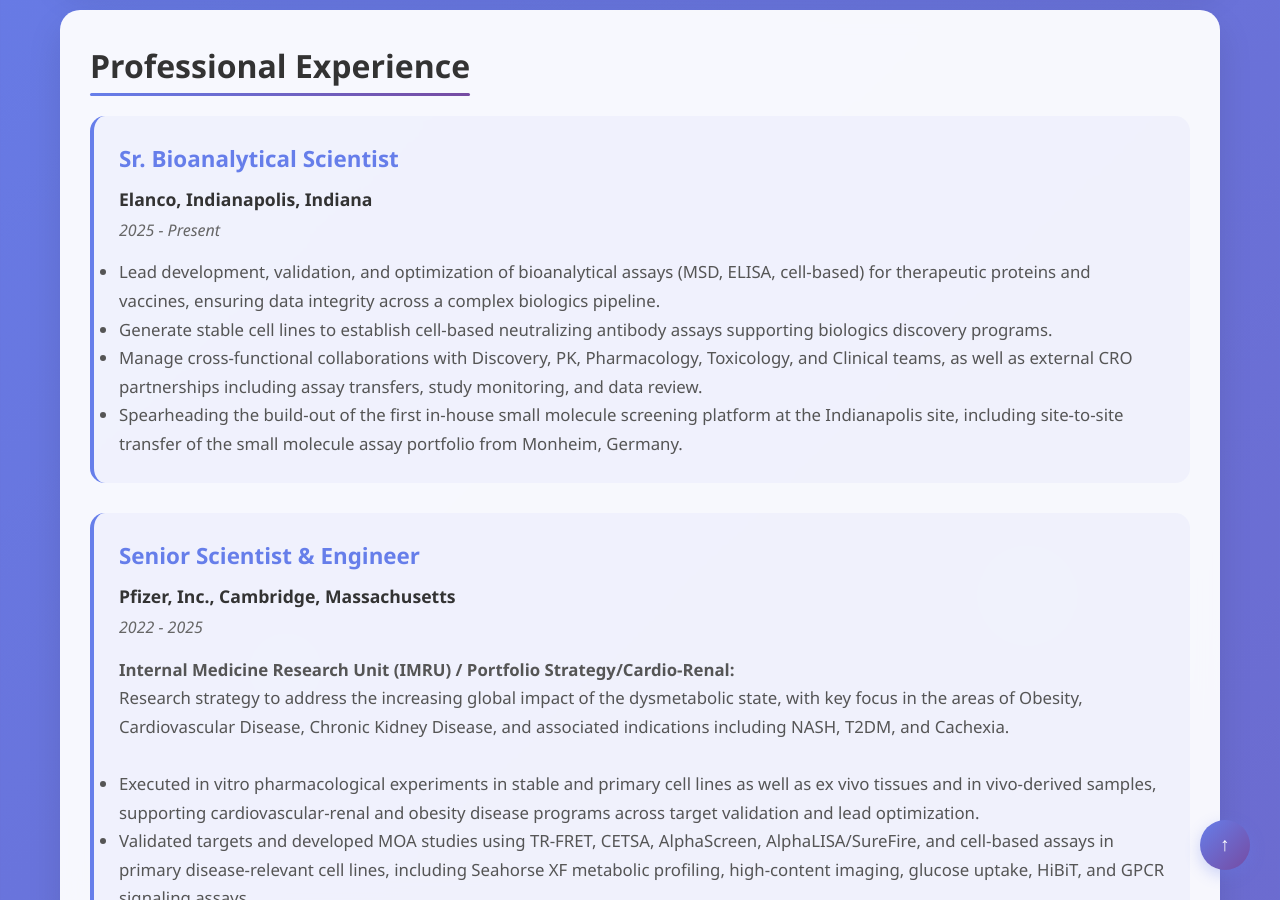
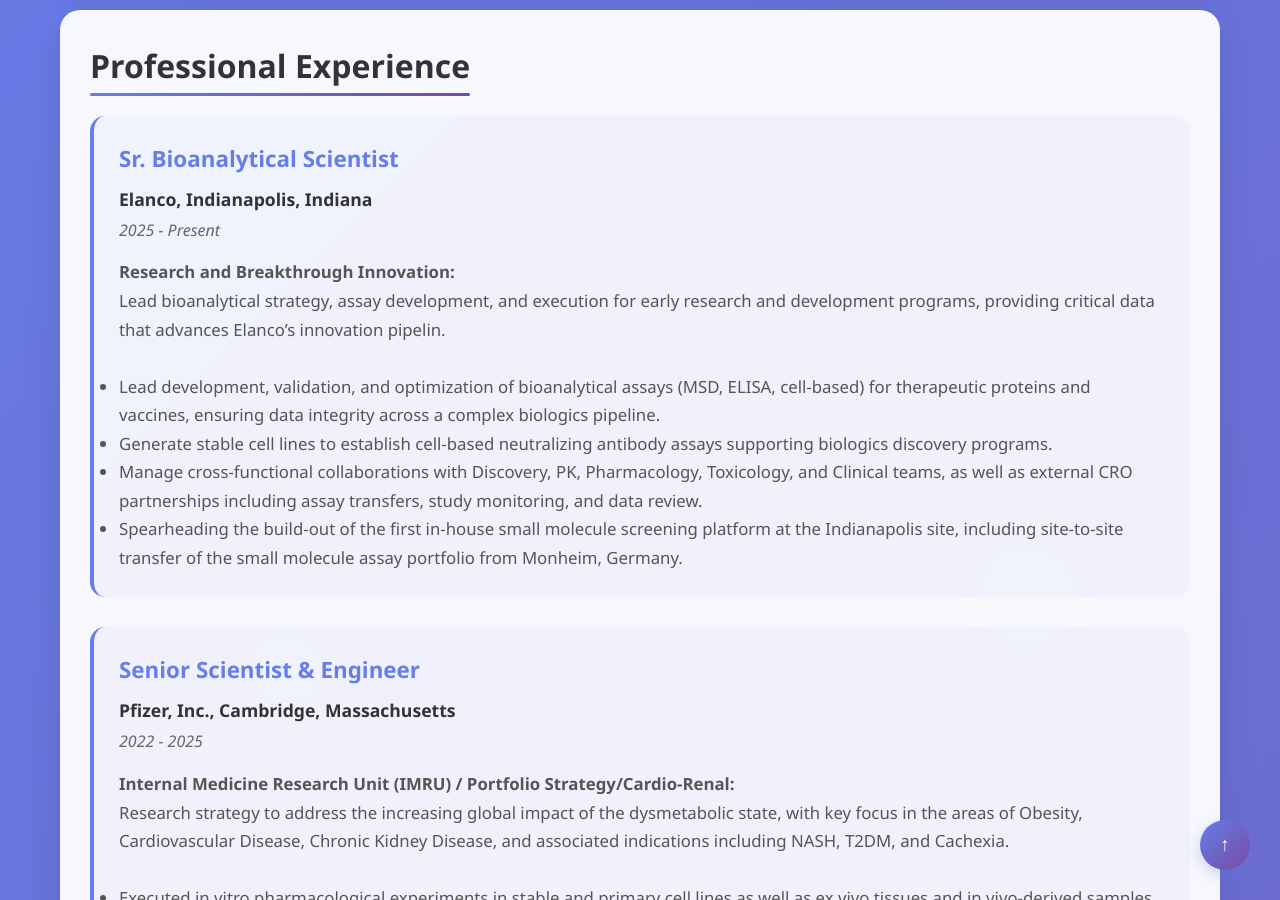
Before and after one commit to leodavinci1452/leodavinci1452.github.io, a Jekyll site: the page index.html, which Jekyll copies as it is, in a window 1280 px wide and 900 px high, scrolled down 556 px. Built offline with Jekyll 4.4.1, drawn with Linux system fonts in a browser that asks for light colours.

Commit message:
Update index.html

```diff
--- a/index.html
+++ b/index.html
@@ -452,6 +452,8 @@
                 <div class="company">Elanco, Indianapolis, Indiana</div>
                 <div class="period">2025 - Present</div>
                 <div class="description">
+                    <strong>Research and Breakthrough Innovation:</strong><br>
+                    Lead bioanalytical strategy, assay development, and execution for early research and development programs, providing critical data that advances Elanco’s innovation pipelin.<br><br>
                     <ul>
                         <li>Lead development, validation, and optimization of bioanalytical assays (MSD, ELISA, cell-based) for therapeutic proteins and vaccines, ensuring data integrity across a complex biologics pipeline.</li>
                         <li>Generate stable cell lines to establish cell-based neutralizing antibody assays supporting biologics discovery programs.</li>
```
